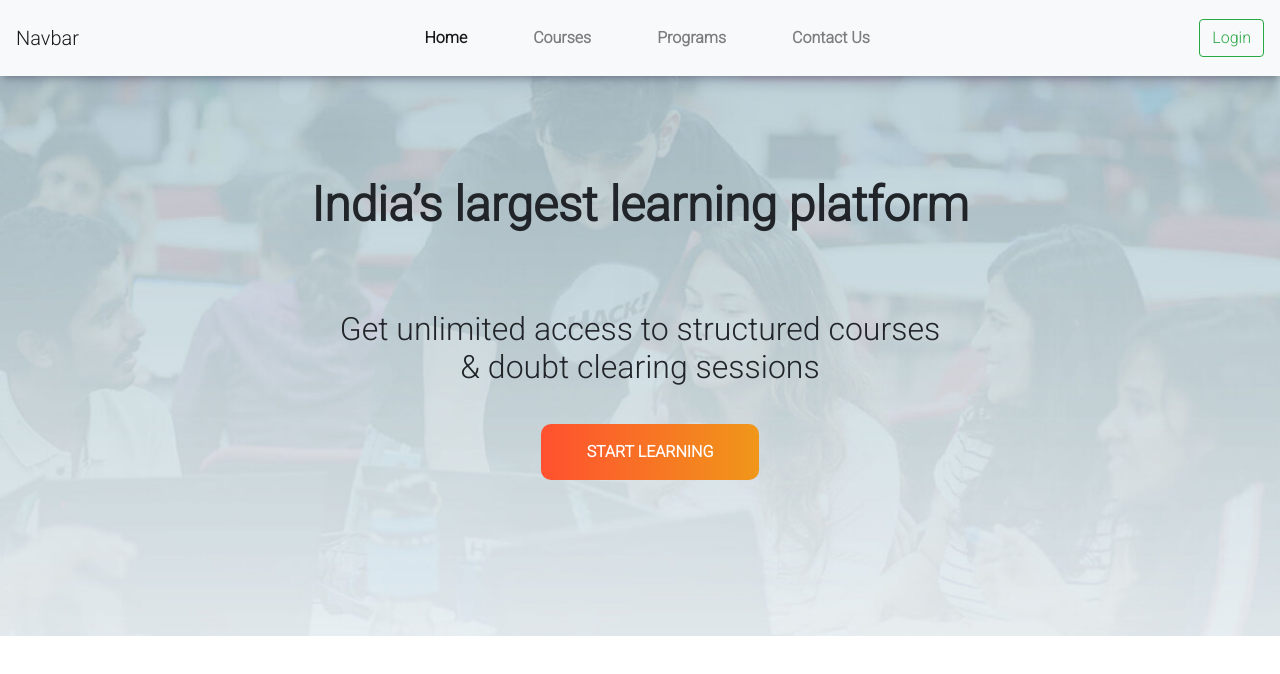
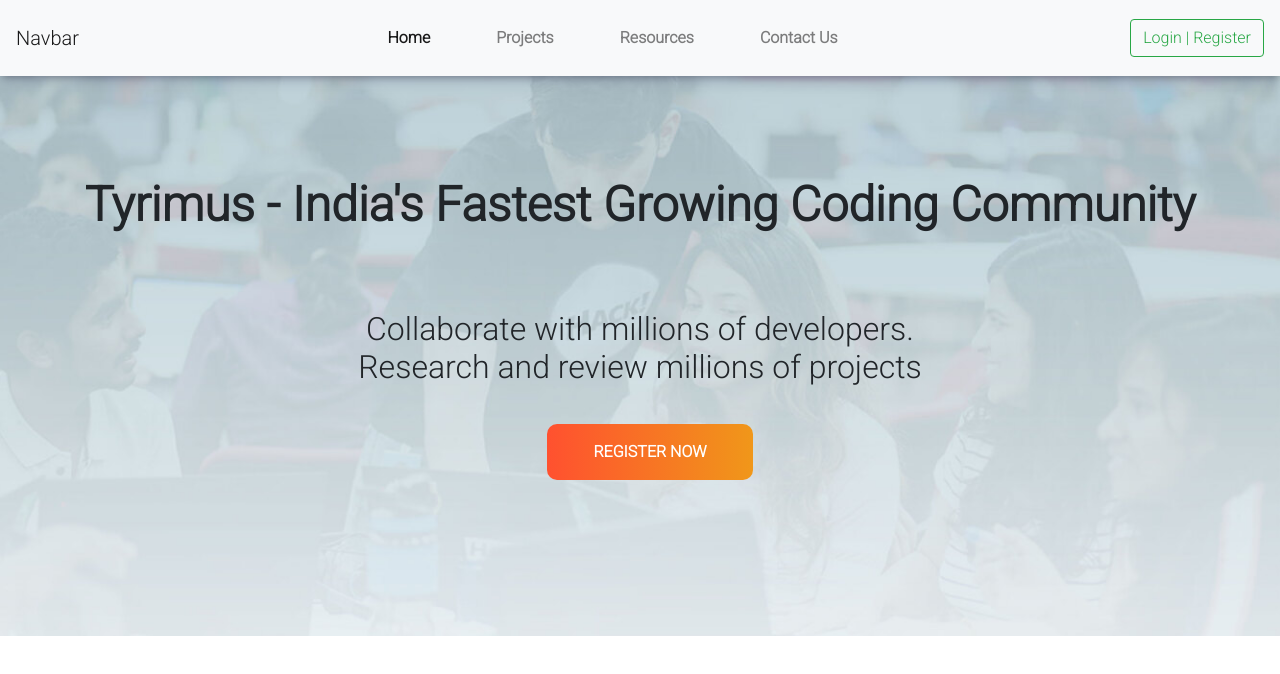
Before and after one commit to Ankita-21/TYRIMUS, a website: page index.html in a window 1280 px wide. Drawn offline with nearby package versions, Linux system fonts and the light colour scheme.

Commit message:
Update index.html
Updated homepage for relevance

```diff
--- a/index.html
+++ b/index.html
@@ -4,7 +4,7 @@
   <meta charset="UTF-8">
   <meta http-equiv="X-UA-Compatible" content="IE=edge">
   <meta name="viewport" content="width=device-width, initial-scale=1.0">
-  <title>Document</title>
+  <title>Home|Tyrimas</title>
   <link rel="stylesheet" href="css/style.css">
   <link rel="stylesheet" href="https://cdnjs.cloudflare.com/ajax/libs/font-awesome/5.15.3/css/all.min.css"
   integrity="sha512-iBBXm8fW90+nuLcSKlbmrPcLa0OT92xO1BIsZ+ywDWZCvqsWgccV3gFoRBv0z+8dLJgyAHIhR35VZc2oM/gI1w=="
@@ -24,27 +24,26 @@
           <a class="nav-link" href="#">Home <span class="sr-only">(current)</span></a>
         </li>
         <li class="nav-item">
-          <a class="nav-link" href="#">Courses</a>
+          <a class="nav-link" href="#">Projects</a>
         </li>
         <li class="nav-item">
-          <a class="nav-link" href="#">Programs</a>
+          <a class="nav-link" href="#">Resources</a>
         </li>
         <li class="nav-item">
           <a class="nav-link" href="#">Contact Us</a>
         </li>
       </ul>
       <form class="form-inline my-2 my-lg-0">
-        <a href="/login.html" class="btn btn-outline-success my-2 my-sm-0">Login</a>
+        <a href="/login.html" class="btn btn-outline-success my-2 my-sm-0">Login | Register</a>
       </form>
     </div>
   </nav>
   <div id="home">
   <h1>
-    India’s largest
-    learning platform</h1><br><br>
-<h2>Get unlimited access to structured courses<br> & doubt clearing sessions</h2>
+    Tyrimus - India's Fastest Growing Coding Community</h1><br><br>
+<h2>Collaborate with millions of developers.<br>Research and review millions of projects</h2>
 
-<button class="btn btn-2 btn-2a">Start Learning</button>
+<button class="btn btn-2 btn-2a">Register Now</button>
 </div>
   <div class="svg bounce">
     <!-- <img src="undraw_Hello_re_3evm.svg" alt="svg"> -->
```
